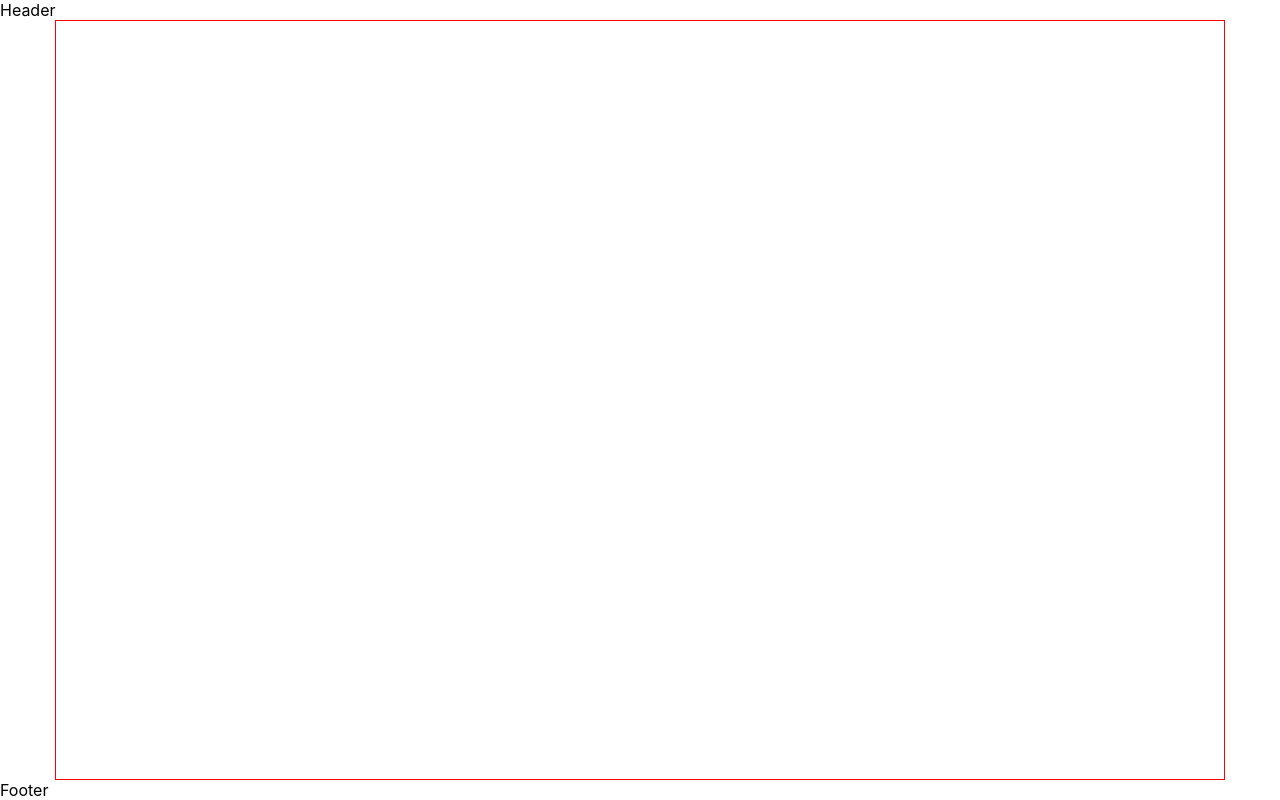
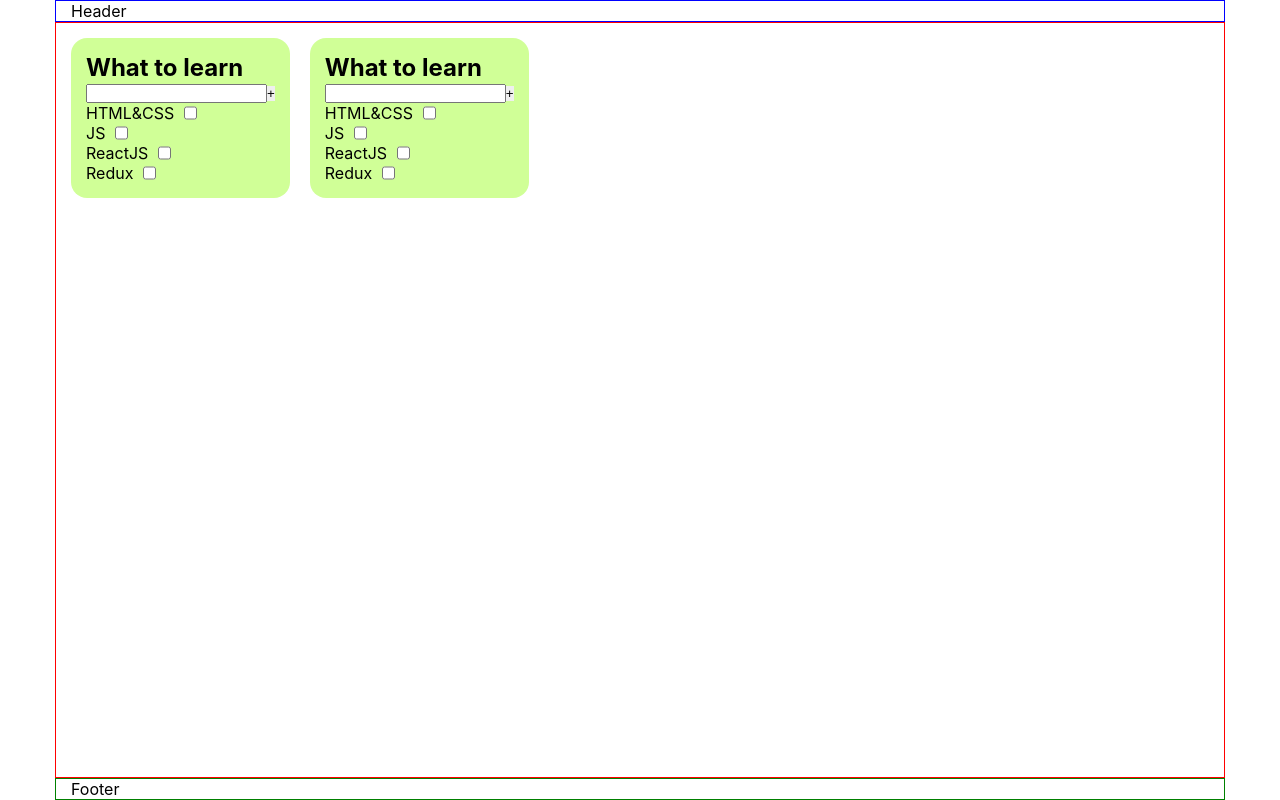
Before and after one commit to paul-koo/to-do-list, a React app: page / in a window 1280 px wide. Built offline with nearby package versions, Linux system fonts and the light colour scheme.

Commit message:
feat: add ToDoList components

```diff
--- a/src/App.tsx
+++ b/src/App.tsx
@@ -1,14 +1,17 @@
 import styled from 'styled-components';
-import { Main } from './layout/Main/Main';
+import { Main } from './layout/main/Main';
+import { Header } from './layout/header/Header';
+import { Footer } from './layout/footer/Footer';
+import { dataToDoLists } from './data/dataToDoList';
 
 
 function App() {
     return (
         <Wrapper>
-            <header>Header</header>
+            <Header/>
             <aside></aside>
-            <Main/>
-            <footer>Footer</footer>
+            <Main dataToDoLists={dataToDoLists}/>
+            <Footer/>
         </Wrapper>
     );
 }
--- /dev/null
+++ b/src/components/ToDoListComponents/ToDoList.tsx
@@ -0,0 +1,41 @@
+import styled from "styled-components"
+import { ToDoListTitle } from "./ToDoListTitle"
+import { ToDoListAddTaskForm } from "./ToDoListAddTaskForm"
+
+import { ToDoListButtons } from "./ToDoListButtons"
+import { TaskType, ToDoListTask } from "./ToDoListTask"
+
+
+export type dataToDoListType = {
+    titleToDoList: string
+    tasks: Array<TaskType>
+}
+
+
+export function ToDoList(props: dataToDoListType) {
+    const toDoListTasksList = props.tasks.map(elem => {
+        return (
+            <ToDoListTask id={elem.id} title={elem.title} isDone={elem.isDone}/>
+        )
+    })
+
+    return (
+        <ToDoListWrapper>
+            <ToDoListTitle title={props.titleToDoList}/>
+            <ToDoListAddTaskForm/>
+            <ul>
+                {toDoListTasksList}
+            </ul>
+            <ToDoListButtons/>
+        </ToDoListWrapper>
+    )
+}
+
+const ToDoListWrapper = styled.li`
+    min-width: 200px;
+    max-width: 350px;
+    min-height: 150px;
+    background-color: #ccff8ee9;
+    border-radius: 1rem;
+    padding: 15px;
+`
--- /dev/null
+++ b/src/components/ToDoListComponents/ToDoListAddTaskForm.tsx
@@ -0,0 +1,8 @@
+export function ToDoListAddTaskForm() {
+    return (
+        <>
+            <input type="text"></input>
+            <button>+</button>
+        </>
+    )
+}
--- /dev/null
+++ b/src/components/ToDoListComponents/ToDoListButtons.tsx
@@ -0,0 +1,5 @@
+export function ToDoListButtons() {
+    return (
+        <></>
+    )
+}
--- /dev/null
+++ b/src/components/ToDoListComponents/ToDoListTask.tsx
@@ -0,0 +1,20 @@
+import styled from "styled-components"
+
+export type TaskType = {
+    id: number
+    title: string
+    isDone: boolean
+}
+
+export function ToDoListTask(props: TaskType) {
+    return (
+        <li>
+            <Label>{props.title}<input type="checkbox" required={props.isDone}/></Label>
+        </li>
+    )
+}
+
+const Label = styled.label`
+    display: flex;
+    gap: 10px;
+`
--- /dev/null
+++ b/src/components/ToDoListComponents/ToDoListTitle.tsx
@@ -0,0 +1,5 @@
+export function ToDoListTitle(props: {title: string}) {
+    return (
+        <h2>{props.title}</h2>
+    )
+}
--- /dev/null
+++ b/src/data/dataToDoList.ts
@@ -0,0 +1,25 @@
+import { dataToDoListType } from "../components/ToDoListComponents/ToDoList";
+
+
+export const dataToDoLists: Array<dataToDoListType> = [
+    {
+        titleToDoList: "What to learn",
+        tasks: [
+            { id: 1, title: 'HTML&CSS', isDone: true },
+            { id: 2, title: 'JS', isDone: true },
+            { id: 3, title: 'ReactJS', isDone: false },
+            { id: 4, title: 'Redux', isDone: false },
+        ],
+    },
+
+
+    {
+        titleToDoList: "What to learn",
+        tasks: [
+            { id: 1, title: 'HTML&CSS', isDone: true },
+            { id: 2, title: 'JS', isDone: true },
+            { id: 3, title: 'ReactJS', isDone: false },
+            { id: 4, title: 'Redux', isDone: false },
+        ],
+    }
+]
--- a/src/layout/Main/Main.tsx
+++ b/src/layout/Main/Main.tsx
@@ -1,9 +1,25 @@
 import styled from "styled-components"
+import { ToDoList, dataToDoListType } from "../../components/ToDoListComponents/ToDoList"
 
-export function Main() {
+
+type MainPropsType = {
+    dataToDoLists: Array<dataToDoListType>
+}
+
+
+
+export function Main(props: MainPropsType) {
+    const ToDoLists = props.dataToDoLists.map((elem: dataToDoListType) => {
+        return (
+            <ToDoList titleToDoList={elem.titleToDoList} tasks={elem.tasks}/>
+        )
+    })
+
     return (
         <MainWrapper>
-
+            <Ul>
+                {ToDoLists}
+            </Ul>
         </MainWrapper>
     )
 }
@@ -12,6 +28,11 @@ const MainWrapper = styled.main`
     max-width: 1170px;
     width: 100%;
     margin: 0 auto;
+    padding: 15px;
     border: 1px solid red;
     flex-grow: 1;
 `
+const Ul = styled.ul`
+    display: flex;
+    gap: 20px
+`
--- /dev/null
+++ b/src/layout/footer/Footer.tsx
@@ -0,0 +1,15 @@
+import styled from "styled-components"
+
+export function Footer() {
+    return (
+        <FooterWrapper>Footer</FooterWrapper>
+    )
+}
+
+const FooterWrapper = styled.footer`
+    margin: 0 auto;
+    max-width: 1170px;
+    width: 100%;
+    border: 1px solid green;
+    padding: 0 15px;
+`
--- /dev/null
+++ b/src/layout/header/Header.tsx
@@ -0,0 +1,15 @@
+import styled from "styled-components"
+
+export function Header() {
+    return (
+        <HeaderWrapper>Header</HeaderWrapper>
+    )
+}
+
+const HeaderWrapper = styled.header`
+    margin: 0 auto;
+    max-width: 1170px;
+    width: 100%;
+    border: 1px solid blue;
+    padding: 0 15px;
+`
```
